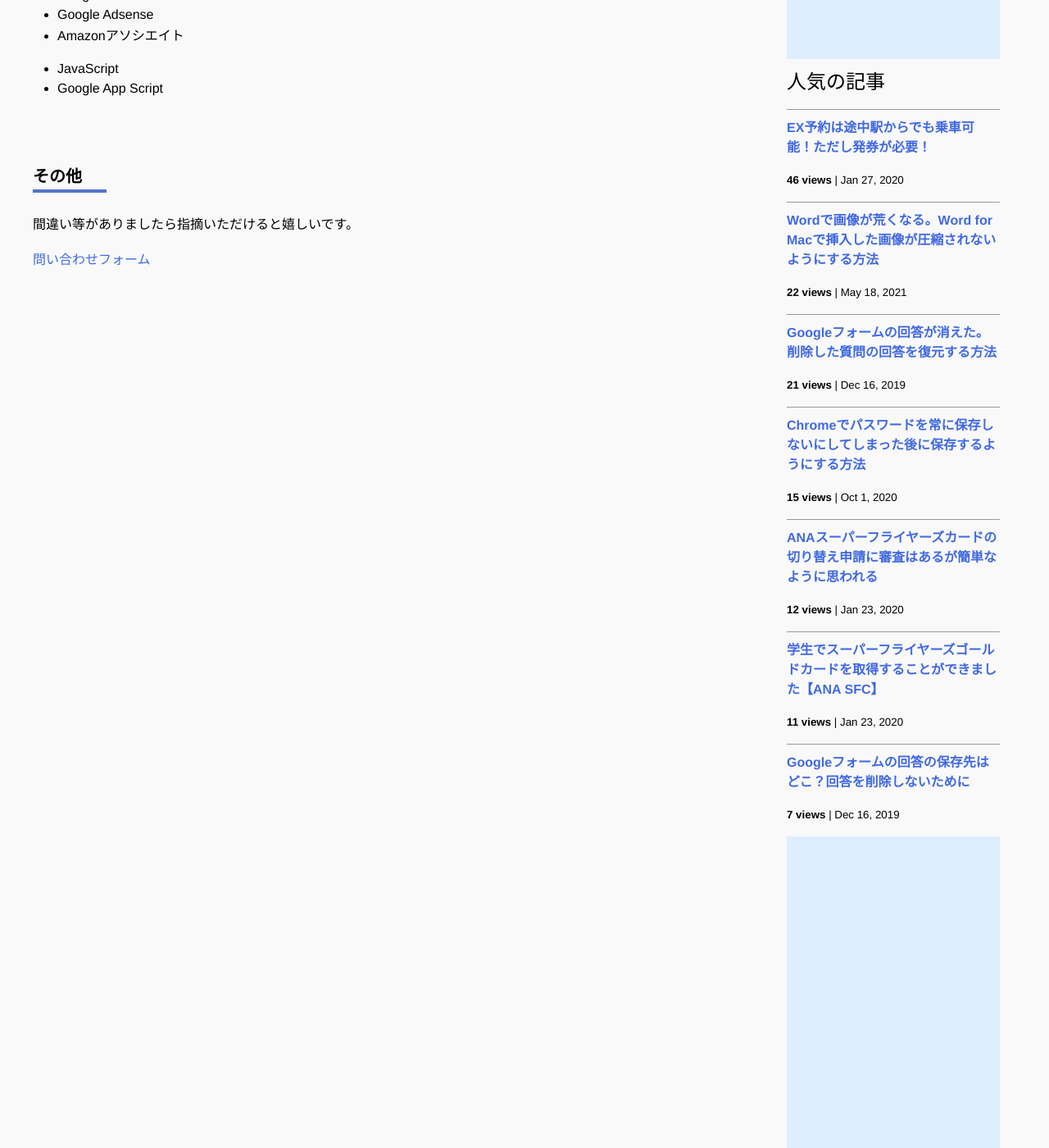
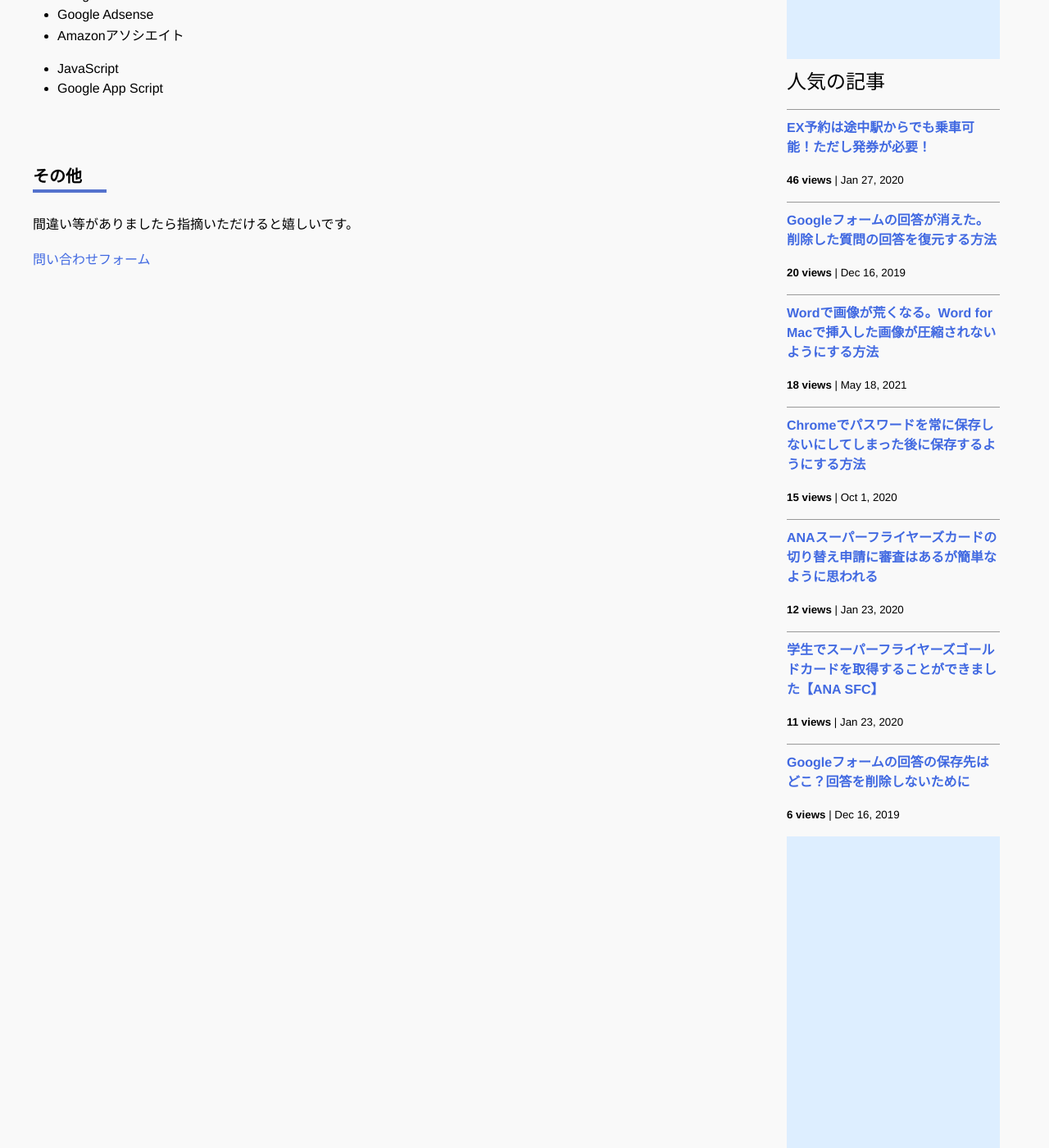
Before and after one commit to iwanaminami/shoyaiwaname, a Jekyll site: the page built from about.markdown, in a window 1280 px wide and 1400 px high, scrolled down 741 px. Shown: the whole window at 82% size. Built offline with Jekyll 4.4.1, drawn with Linux system fonts in a browser that asks for light colours; nearby versions of some CDN libraries; comment, search, counter and statistics services are not loaded.

Commit message:
chore(ga): update _data/popularposts.yml 20260918-0052

```diff
--- a/_data/popularposts.yml
+++ b/_data/popularposts.yml
@@ -1,11 +1,11 @@
 side:
   - view: 46
     url: "/2020/01/27/ex-rideontheway.html"
-  - view: 22
-    url: "/2021/05/18/image-compression-word.html"
-  - view: 21
+  - view: 20
     url: "/2019/12/16/restore-googleform.html"
   - view: 18
+    url: "/2021/05/18/image-compression-word.html"
+  - view: 17
     url: "/"
   - view: 15
     url: "/2020/10/01/googlepassword.html"
@@ -13,5 +13,5 @@
     url: "/2020/01/23/sfc-judge.html"
   - view: 11
     url: "/2020/01/23/sfcgold.html"
-  - view: 7
+  - view: 6
     url: "/2019/12/16/googleform-answers.html"
```
